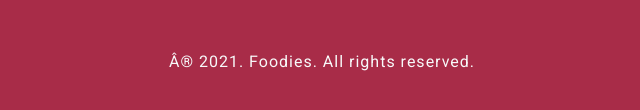
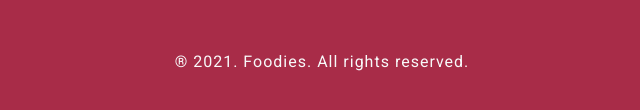
Before and after one commit to FireBird1998/Resturant_Bootstrap, a website built with Vite: page index.html in a window 1280 px wide. Shown: the part 6133-6243 px from the top of the page, 318-958 px from the left. Built offline with nearby package versions, Linux system fonts and the light colour scheme.

Commit message:
small changes

```diff
--- a/index.html
+++ b/index.html
@@ -348,7 +348,7 @@
             <div class="col-sm-12">
               <div class="footer-copy">
                   <div class="copy-right text-center pt-5">
-                      <p class="text-light">Â® 2021. Foodies. All rights reserved.</p>
+                      <p class="text-light">® 2021. Foodies. All rights reserved.</p>
                   </div>
               </div>
             </div>
```
